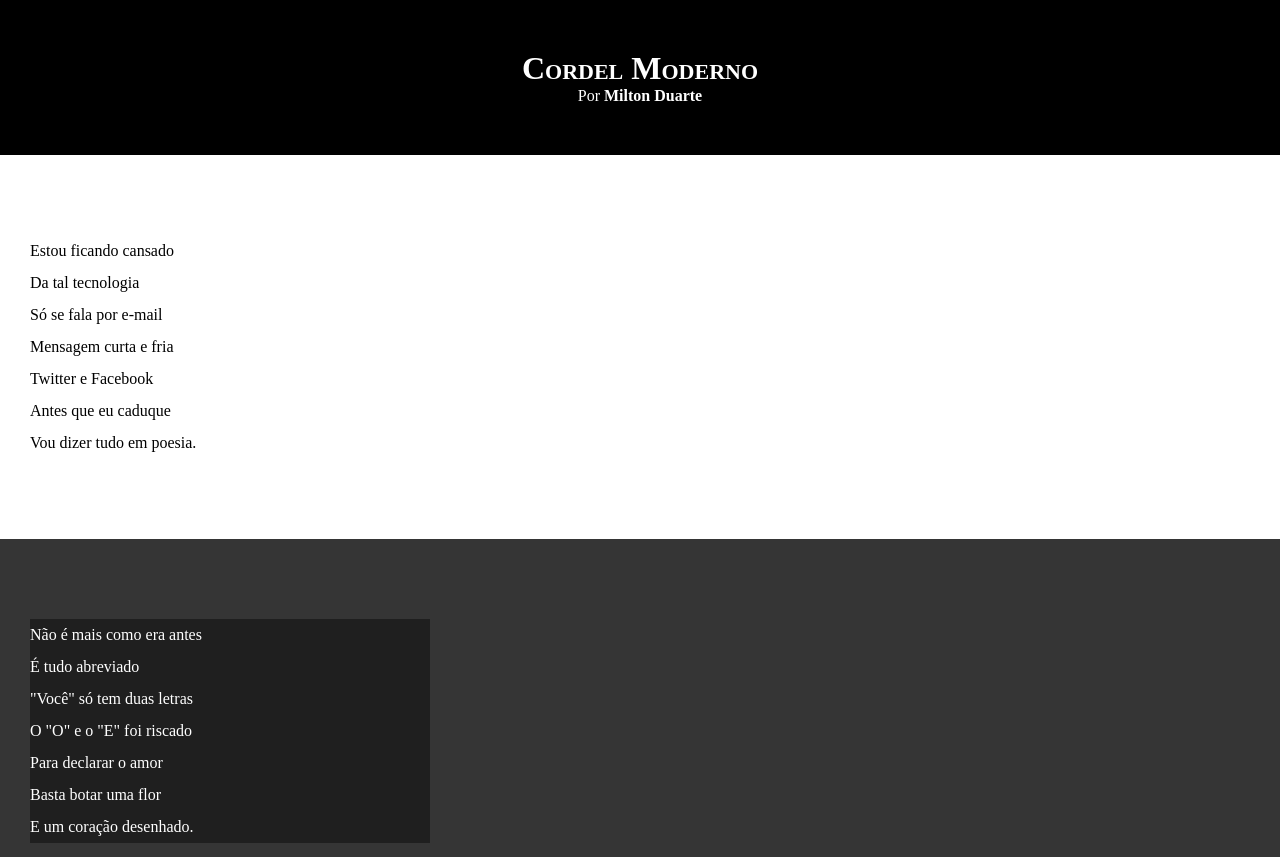
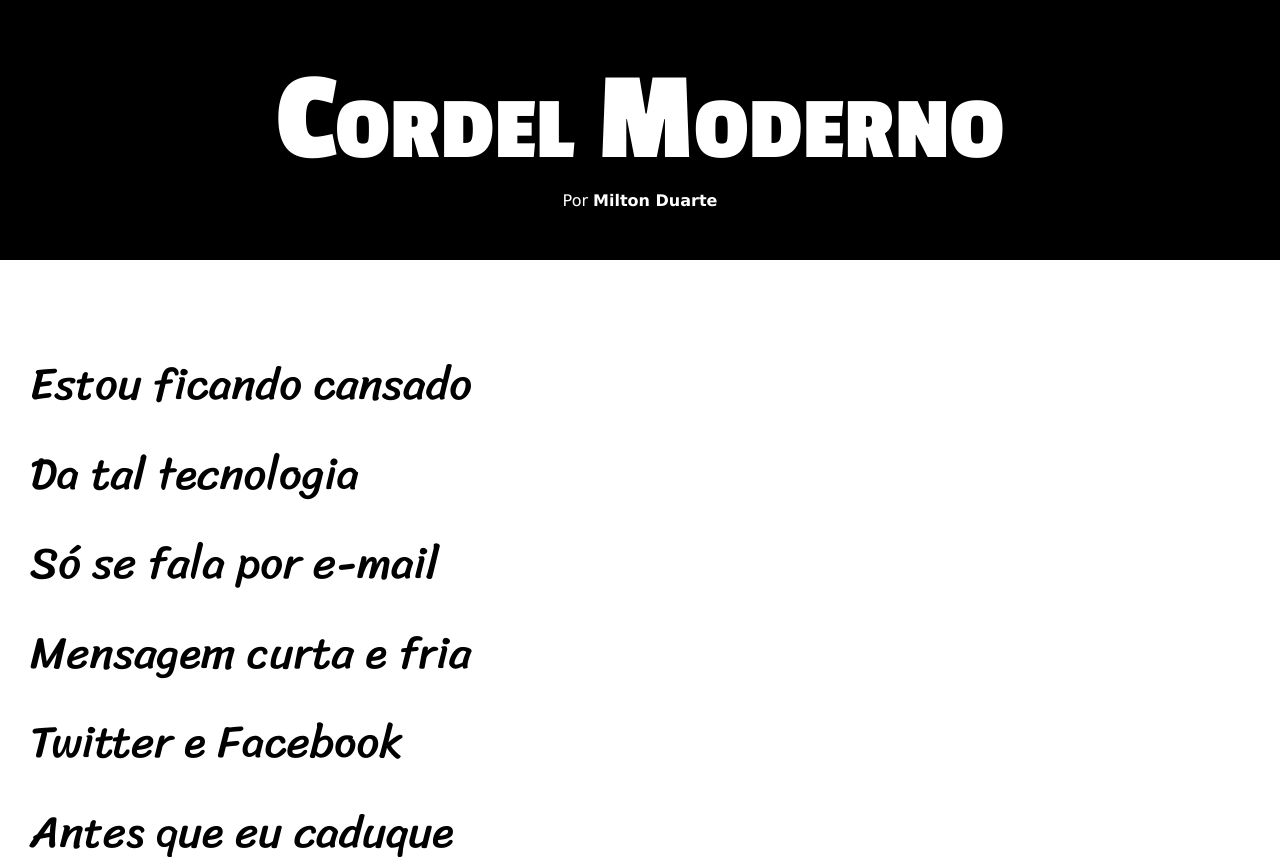
Before and after one commit to Kadu1818/html-css, a plain HTML site: page exercicios/desafio11/index.html in a window 1280 px wide. Shown: the top 857 px of the page. Drawn offline with Linux system fonts and the light colour scheme.

Commit message:
Atualização de Estilos Desafio 11

```diff
--- a/exercicios/desafio11/estilo/style.css
+++ b/exercicios/desafio11/estilo/style.css
@@ -1,13 +1,25 @@
 @charset "UTF-8";
+
+@import url('https://fonts.googleapis.com/css2?family=Passion+One:wght@400;700;900&display=swap');
+
+@import url('https://fonts.googleapis.com/css2?family=Sriracha&display=swap');
+
+:root {
+    --fonte1: verdana, geneva, tahoma, sans-serif;
+    --fonte2: "Passion One", serif;
+    --fonte3: "Sriracha", serif;
+}
 
 * {
     margin: 0px;
     padding: 0px;
+    font-size: 1em;
 }
 
 html, body {
     min-height: 100vh;
     background-color: darkgray;
+    font-family: var(--fonte1);
 }
 
 header {
@@ -19,6 +31,8 @@ header {
 header > h1 {
     padding-top: 50px;
     font-variant: small-caps;
+    font-family: var(--fonte2);
+    font-size: 10vw;
 }
 
 header > p {
@@ -40,6 +54,8 @@ section {
     padding-bottom: 10vh;
     line-height: 2em;
     padding-left: 30px;
+    font-family: var(--fonte3);
+    font-size: 3.5vw;
 }
 
 section.normal {
@@ -53,7 +69,8 @@ section.imagem {
 }
 
 section.imagem > p {
-    width: 400px;
+    display: inline-block;
+    padding: 5px;
     background-color: rgba(0, 0, 0, 0.425);
 }
 
```
